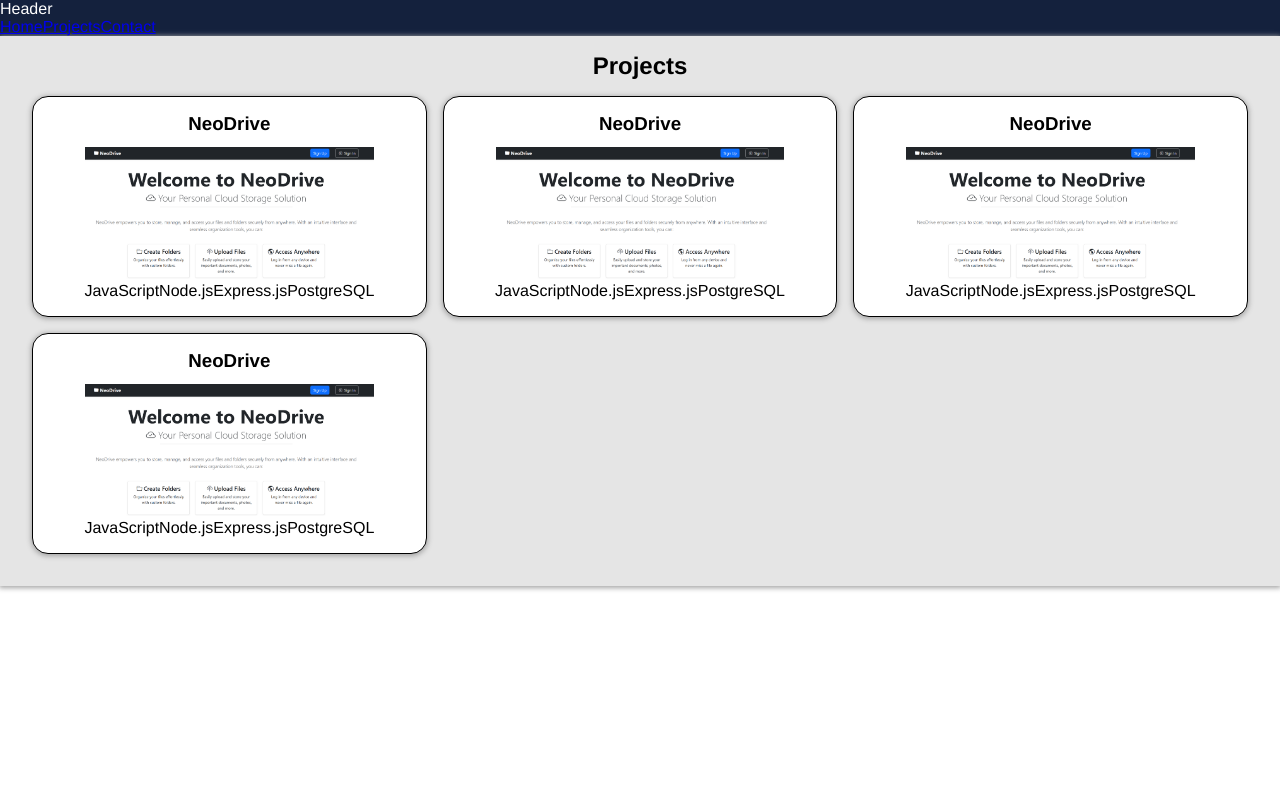
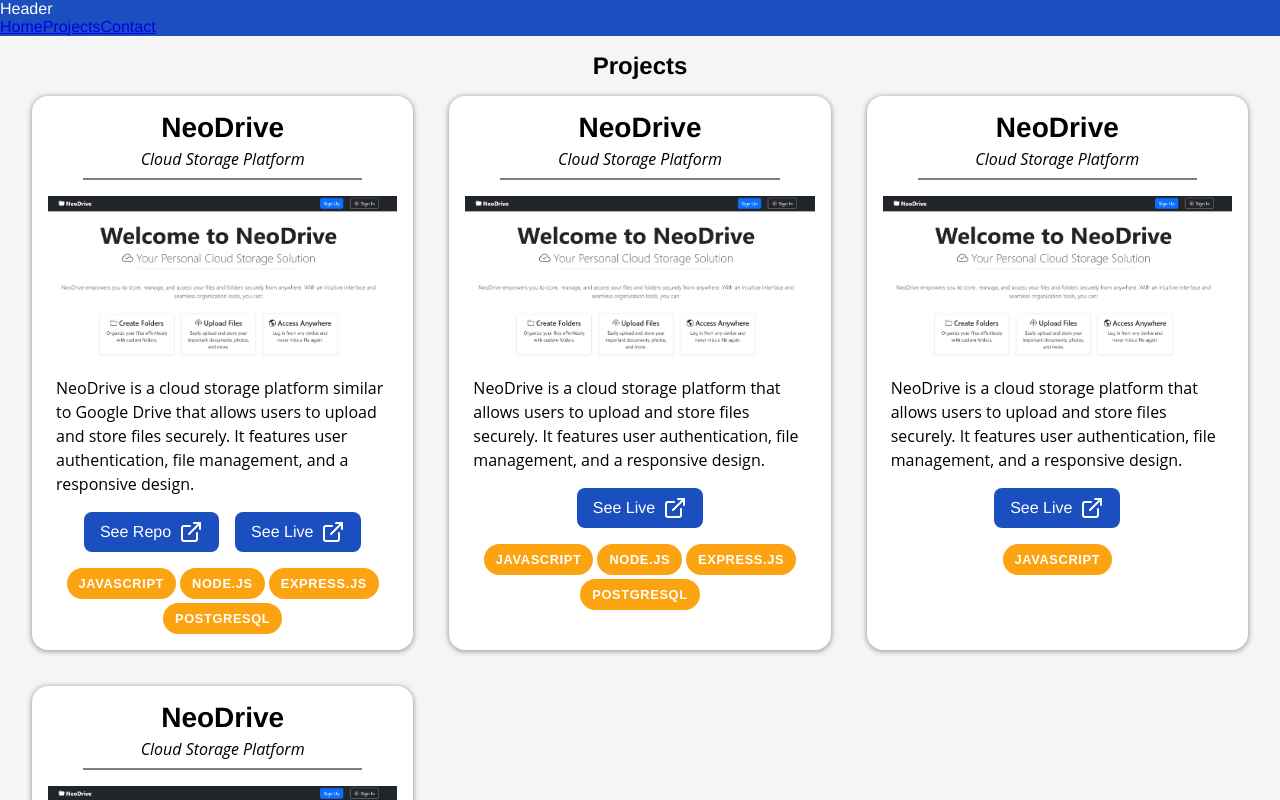
Before and after one commit to Haris-199/portfolio, a React (Vite) app: page /projects in a window 1280 px wide. Shown: the top 800 px of the page. Built offline with nearby package versions, Linux system fonts and the light colour scheme.

Commit message:
Style project cards

```diff
--- a/package.json
+++ b/package.json
@@ -10,6 +10,7 @@
     "preview": "vite preview"
   },
   "dependencies": {
+    "lucide-react": "^0.503.0",
     "react": "^19.0.0",
     "react-dom": "^19.0.0",
     "react-router-dom": "^7.5.3",
--- a/public/data/projects.ts
+++ b/public/data/projects.ts
@@ -1,8 +1,8 @@
 export type Project = {
   title: string;
+  subtitle: string;
   description: string;
-  points: string[];
-  technologies: string[];
+  categories: string[];
   link: string | null;
   repo: string | null;
   images: string[] | null;
@@ -11,36 +11,36 @@ export type Project = {
 const _projects: Project[] = [
   {
     title: 'NeoDrive',
-    description: 'Cloud Storage Platform',
-    points: ['JavaScript', 'Node.js', 'Express.js', 'PostgreSQL'],
-    technologies: ['JavaScript', 'Node.js', 'Express.js', 'PostgreSQL'],
+    subtitle: 'Cloud Storage Platform',
+    description: 'NeoDrive is a cloud storage platform similar to Google Drive that allows users to upload and store files securely. It features user authentication, file management, and a responsive design.',
+    categories: ['JavaScript', 'Node.js', 'Express.js', 'PostgreSQL'],
+    link: "https://neodrive-production.up.railway.app/",
+    repo: "https://github.com/Haris-199/file-uploader/",
+    images: ['../../src/assets/NeoDrive.png'],
+  },
+  {
+    title: 'NeoDrive',
+    subtitle: 'Cloud Storage Platform',
+    description: 'NeoDrive is a cloud storage platform that allows users to upload and store files securely. It features user authentication, file management, and a responsive design.',
+    categories: ['JavaScript', 'Node.js', 'Express.js', 'PostgreSQL'],
     link: "https://neodrive-production.up.railway.app/",
     repo: null,
     images: ['../../src/assets/NeoDrive.png'],
   },
   {
     title: 'NeoDrive',
-    description: 'Cloud Storage Platform',
-    points: ['JavaScript', 'Node.js', 'Express.js', 'PostgreSQL'],
-    technologies: ['JavaScript', 'Node.js', 'Express.js', 'PostgreSQL'],
+    subtitle: 'Cloud Storage Platform',
+    description: 'NeoDrive is a cloud storage platform that allows users to upload and store files securely. It features user authentication, file management, and a responsive design.',
+    categories: ['JavaScript'],
     link: "https://neodrive-production.up.railway.app/",
     repo: null,
     images: ['../../src/assets/NeoDrive.png'],
   },
   {
     title: 'NeoDrive',
-    description: 'Cloud Storage Platform',
-    points: ['JavaScript', 'Node.js', 'Express.js', 'PostgreSQL'],
-    technologies: ['JavaScript', 'Node.js', 'Express.js', 'PostgreSQL'],
-    link: "https://neodrive-production.up.railway.app/",
-    repo: null,
-    images: ['../../src/assets/NeoDrive.png'],
-  },
-  {
-    title: 'NeoDrive',
-    description: 'Cloud Storage Platform',
-    points: ['JavaScript', 'Node.js', 'Express.js', 'PostgreSQL'],
-    technologies: ['JavaScript', 'Node.js', 'Express.js', 'PostgreSQL'],
+    subtitle: 'Cloud Storage Platform',
+    description: 'NeoDrive',
+    categories: ['Node.js', 'Express.js', 'PostgreSQL'],
     link: "https://neodrive-production.up.railway.app/",
     repo: null,
     images: ['../../src/assets/NeoDrive.png'],
--- a/src/App.tsx
+++ b/src/App.tsx
@@ -5,7 +5,7 @@ import "./global.css";
 
 const theme = {
   black: "#000000",
-  blue: "#14213D",
+  blue: "#1b4fc0",
   orange: "#FCA311",
   grey: "#E5E5E5",
   shadow: "#A5A5A5",
--- a/src/components/ProjectCard.tsx
+++ b/src/components/ProjectCard.tsx
@@ -1,27 +1,132 @@
 import { Project } from '../../public/data/projects';
 import { styled } from 'styled-components';
-
-const ImageDiv = styled.div`
-  display: grid;
-  place-items: center;
-  & img {
-    width: 80%;
-  }
-`;
+import { ExternalLink } from 'lucide-react';
 
 const Div = styled.div`
   background-color: ${(props) => props.theme.white};
   display: flex;
   flex-direction: column;
+  gap: 1rem;
   align-items: center;
   box-shadow: 0px 1px 5px 1px ${(props) => props.theme.shadow};
-  border: 1px solid black;
   border-radius: 1rem;
   padding: 1rem;
+  transition: transform 0.3s ease, box-shadow 0.3s ease;
 
-  & h3 {
-    padding-bottom: 0.75rem;
+  &:hover {
+    transform: translateY(-5px);
+    box-shadow: 0px 4px 10px 2px ${(props) => props.theme.shadow};
+  }
+
+  .category {
+    font-family: 'Montserrat', sans-serif;
+    text-transform: uppercase;
+    letter-spacing: 0.05em;
+  }
+
+  .titles-div {
+    display: flex;
+    flex-direction: column;
+    align-items: center;
+    gap: 0.25rem;
+    width: 80%;
+    padding-bottom: 0.5rem;
+    border-bottom: 2px solid grey;
+  }
+
+  .title {
+    font-size: 1.75rem;
     font-weight: bold;
+  }
+
+  .subtitle {
+    font-family: 'Open Sans', sans-serif;
+    font-style: italic;
+    font-size: 1rem;
+  }
+
+  .description {
+    line-height: 1.5;
+    padding: 0 0.5rem;
+    font-family: 'Open Sans', sans-serif;
+    font-size: 1rem;
+  }
+
+  @media (max-width: 768px) {
+    padding: 0.75rem;
+
+    .titles-div {
+      width: 100%;
+    }
+
+    .title {
+      font-size: 1.5rem;
+    }
+
+    .subtitle {
+      font-size: 0.9rem;
+    }
+
+    .description {
+      font-size: 0.9rem;
+    }
+  }
+`;
+
+const ImageDiv = styled.div`
+  display: grid;
+  place-items: center;
+  img {
+    width: 100%;
+  }
+`;
+
+const LinksDiv = styled.div`
+  display: flex;
+  justify-content: center;
+  gap: 1rem;
+
+
+  a {
+    text-decoration: none;
+    background-color: ${(props) => props.theme.blue};
+    color: ${(props) => props.theme.white};
+    padding: 0.5rem 1rem;
+    border-radius: 0.5rem;
+    border: none;
+    cursor: pointer;
+    font-size: 1rem;
+    display: flex;
+    align-items: center;
+    gap: 0.5rem;
+    transition: all 0.3s ease;
+
+
+    &:hover {
+      scale: 1.015;
+      box-shadow: 0px 4px 10px 2px ${(props) => props.theme.shadow};
+    }
+  }
+`;
+
+const CategoriesDiv = styled.div`
+  display: flex;
+  flex-wrap: wrap;
+  justify-content: center;
+  gap: 0.25rem;
+
+  .category {
+    background-color: ${(props) => props.theme.orange};
+    color: ${(props) => props.theme.white};
+    padding: 0.5rem 0.75rem;
+    border-radius: 1rem;
+    font-size: 0.8rem;
+    font-weight: bold;
+    transition: all 0.3s ease;
+
+    &:hover {
+      opacity: 0.7;
+    }
   }
 `;
 
@@ -32,11 +137,35 @@ type ProjectCardProps = {
 export default function ProjectCard({ project }: ProjectCardProps) {
   return (
     <Div>
-      <h3>{project.title}</h3>
+      <div className='titles-div'>
+        <h3 className='title'>{project.title}</h3>
+        <p className='subtitle'>{project.subtitle}</p>
+      </div>
       <ImageDiv>
         {project.images && <img src={project.images[0]}></img>}
       </ImageDiv>
-      {project.points}
+      <p className='description'>{project.description}</p>
+      <LinksDiv>
+        {project.repo && (
+          <a href={project.repo} target="_blank" rel="noopener noreferrer">
+              <p>See Repo</p>
+              <ExternalLink />
+          </a>
+        )}
+        {project.link && (
+          <a href={project.link} target="_blank" rel="noopener noreferrer">
+              <p>See Live</p>
+              <ExternalLink />
+          </a>
+        )}
+      </LinksDiv>
+      <CategoriesDiv>
+        {project.categories.map((category) => (
+          <span key={category} className="category">
+            {category}
+          </span>
+        ))}
+      </CategoriesDiv>
     </Div>
   );
 }
--- a/src/components/Projects.tsx
+++ b/src/components/Projects.tsx
@@ -3,19 +3,17 @@ import ProjectCard from './ProjectCard';
 import { projects } from '../../public/data/projects';
 
 const Div = styled.div`
-  background-color: ${(props) => props.theme.grey};
   display: flex;
   flex-direction: column;
   align-items: center;
-  box-shadow: 0px 1px 5px 1px ${(props) => props.theme.shadow};
   padding: 1rem;
 
-  & .projects {
+  .projects {
     width: 100%;
     display: grid;
     grid-template-columns: repeat(auto-fill, minmax(300px, 1fr));
     padding: 1rem;
-    gap: 1rem;
+    gap: 2.25rem;
   }
 `;
 
--- a/src/global.css
+++ b/src/global.css
@@ -10,6 +10,7 @@
 body {
   font-family: Helvetica, system-ui, "Segoe UI", Roboto, Arial, sans-serif, "Apple Color Emoji", "Segoe UI Emoji", "Segoe UI Symbol";
   height: 100dvh;
+  background-color: #F5F5F5;
 }
 
 article, aside, details, figcaption, figure,
```
Also changed, not shown: 1 other file (tests, documents, lock files or other folders).
